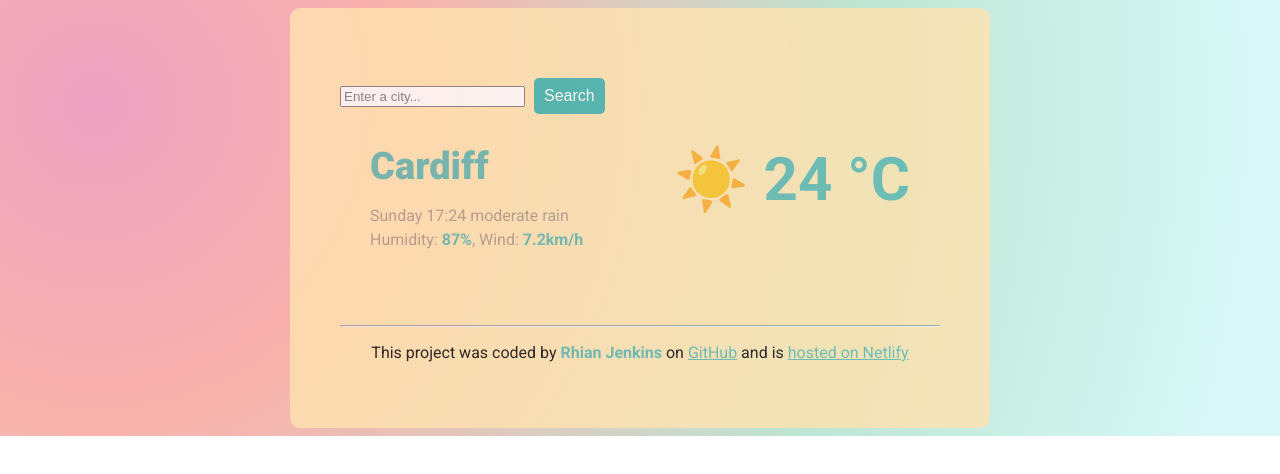
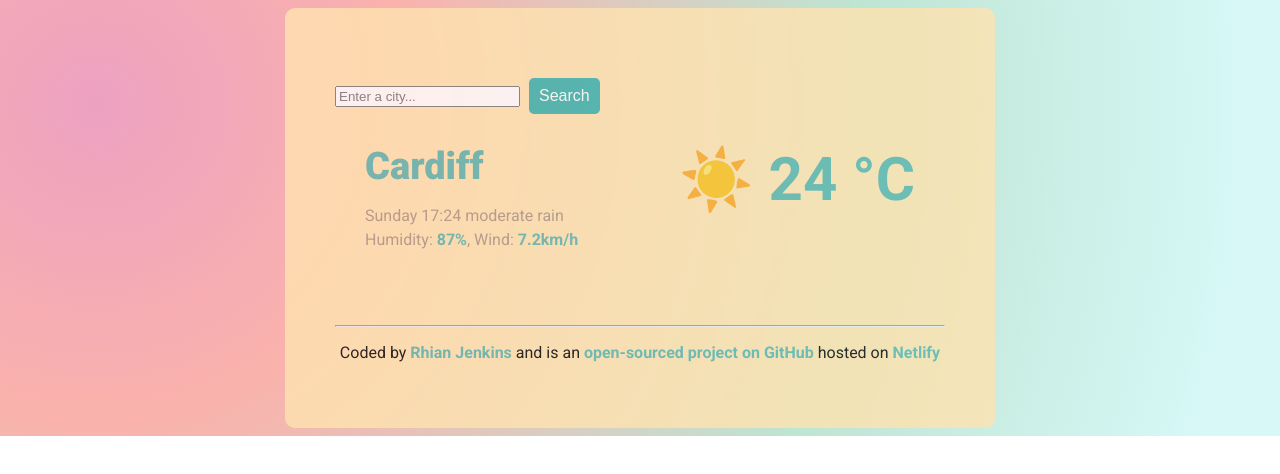
Before and after one commit to Rhitree/Weather-App, a website built with Parcel: page index.html in a window 1280 px wide. Built offline with nearby package versions, Linux system fonts and the light colour scheme.

Commit message:
Updated footer links again

```diff
--- a/index.html
+++ b/index.html
@@ -49,11 +49,11 @@
       <hr />
       <footer>
         <p>
-          This project was coded by <strong>Rhian Jenkins</strong> on
-          <a href="https://github.com/" target="_blank"> GitHub</a> and is
-          <a href="https://www.netlify.com/" target="_blank"
-            >hosted on Netlify</a
-          >
+          Coded by <strong>Rhian Jenkins</strong> and is an
+          <a href="https://github.com/Rhitree/Weather-App" target="_blank">
+            open-sourced project on GitHub</a
+          > hosted on
+          <a href="https://www.netlify.com/" target="_blank">Netlify</a>
         </p>
       </footer>
     </div>
--- a/src/styles.css
+++ b/src/styles.css
@@ -31,6 +31,8 @@ strong {
 
 a {
     color: #58B4AE;
+    text-decoration: none;
+    font-weight: bold;
 }
 
 footer {
@@ -39,7 +41,7 @@ footer {
 }
 
 .container {
-    max-width: 600px;
+    max-width: 610px;
     margin: auto;
     padding: 50px;
     border-radius: 10px;
```
